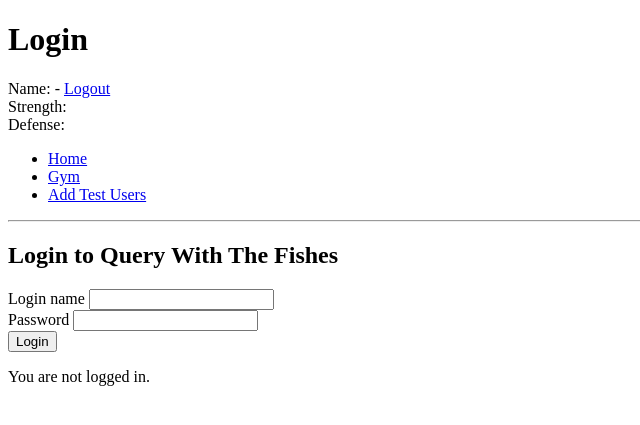
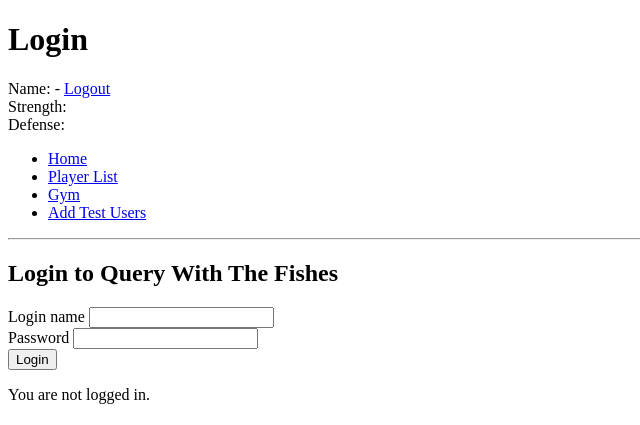
Before and after one commit to floydian/DBClassProject, a PHP site: page /index.php in a window 1280 px wide. Shown: the top 425 px of the page, without its empty margins (0-640 px from the left). Run offline with PHP 8.4, Linux system fonts and the light colour scheme.

Commit message:
added Player List

```diff
--- a/htdocs/public_html/index.php
+++ b/htdocs/public_html/index.php
@@ -73,6 +73,8 @@ switch ($p) {
 
 	case 'new_page_name': require_once('../pages/new_page_name.php'); break;
 
+	case 'user_list': require_once('../pages/user_list.php'); break;
+
 	case 'add_users': require_once('../pages/add_users.php'); break;
 
 	case 'login': require_once('../pages/login.php'); break;
@@ -109,6 +111,7 @@ Defense: {$main_content['defense']}
 <nav>
 	<ul>
 		<li><a href="index.php?p=home">Home</a></li>
+		<li><a href="index.php?p=user_list">Player List</a></li>
 		<li><a href="index.php?p=gym">Gym</a></li>
 		<li><a href="index.php?p=add_users">Add Test Users</a></li>
 	</ul>
```
